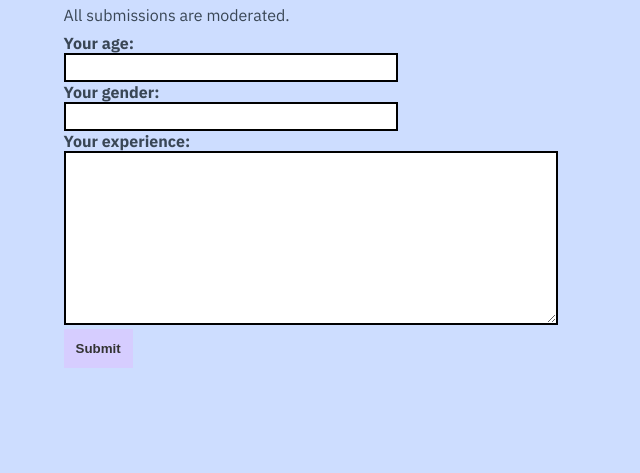
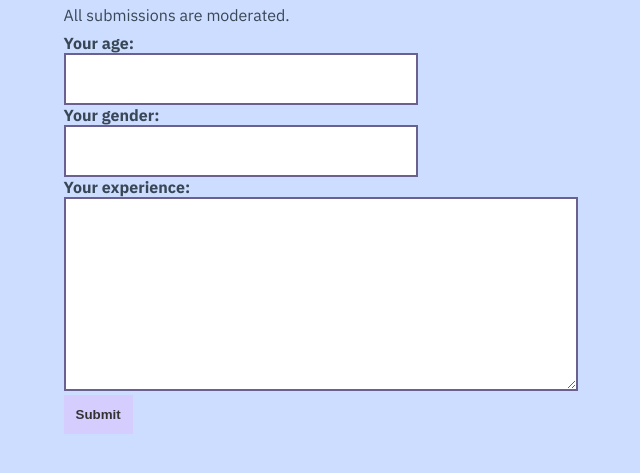
Before and after one commit to whalecoiner/trans-nhs, an Eleventy site: page contact.md in a window 1280 px wide. Shown: the part 163-636 px from the top of the page, without its empty margins (346-986 px from the left). Built offline with nearby package versions, Linux system fonts and the light colour scheme; Eleventy itself is replaced by a stand-in of ours; files that its build step writes are made by us from their sources.

Commit message:
Textareas

```diff
--- a/styles/common.scss
+++ b/styles/common.scss
@@ -84,19 +84,23 @@ label {
 }
 
 .textfield {
-  border: 2px solid black;
+  border: 2px solid #6a6191;
   background-color: white;
-  padding: 5px;
+  padding: 15px;
   width: 20rem;
+  font-size: 16px;
+  font-family: 'Courier New', Courier, monospace;
 }
 
 
 .textarea {
-  border: 2px solid black;
+  border: 2px solid #6a6191;
   background-color: white;
-  padding: 5px;
+  padding: 15px;
   width: 30rem;
   min-height: 10rem;
+  font-size: 16px;
+  font-family: 'Courier New', Courier, monospace
 }
 
 
```
